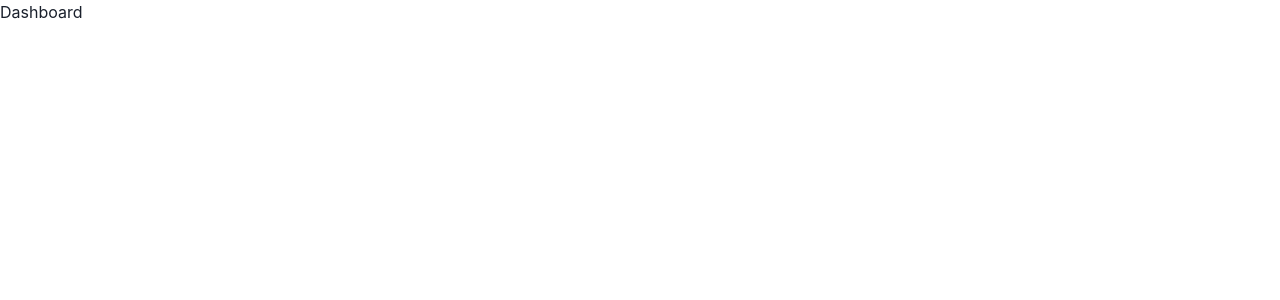
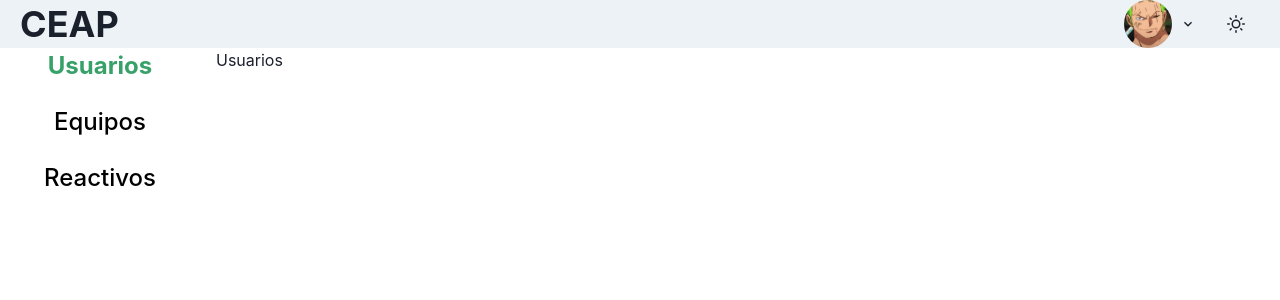
Before and after one commit to ClaudioGuevaraDev/CEAP, a React (Create React App) app in the folder frontend/: page /#/admin in a window 1280 px wide. Shown: the top 300 px of the page. Built offline with nearby package versions, Linux system fonts and the light colour scheme; the HTML template or start-up script is replaced by a standard one.

Commit message:
diseño de la aplicación avanzada

```diff
--- /dev/null
+++ b/frontend/src/components/Dashboard/Equipos.tsx
@@ -0,0 +1,3 @@
+export default function Equipos() {
+    return <h1>Equipos</h1>
+}
--- /dev/null
+++ b/frontend/src/components/Dashboard/Reactivos.tsx
@@ -0,0 +1,3 @@
+export default function Reactivos() {
+  return <h1>Reactivos</h1>;
+}
--- /dev/null
+++ b/frontend/src/components/Dashboard/Usuarios.tsx
@@ -0,0 +1,3 @@
+export default function Usuarios() {
+    return <h1>Usuarios</h1>
+}
--- a/frontend/src/components/Navbar.tsx
+++ b/frontend/src/components/Navbar.tsx
@@ -1,8 +1,28 @@
-import { Box, IconButton, Text, useColorMode } from "@chakra-ui/react";
-import { SunIcon } from "@chakra-ui/icons";
+import {
+  Avatar,
+  Box,
+  Button,
+  IconButton,
+  Menu,
+  MenuButton,
+  MenuItem,
+  MenuList,
+  Text,
+  useColorMode,
+} from "@chakra-ui/react";
+import { SunIcon, ChevronDownIcon } from "@chakra-ui/icons";
+import { useNavigate } from "react-router-dom"
+
+import Zoro from "../assets/zoro.jpg";
 
 export default function Navbar() {
   const { colorMode, toggleColorMode } = useColorMode();
+
+  const navigate = useNavigate()
+
+  const logout = () => {
+    navigate("/")
+  }
 
   return (
     <Box
@@ -11,13 +31,29 @@ export default function Navbar() {
       alignItems="center"
       justifyContent="space-between"
       background={colorMode === "light" ? "gray.100" : "gray.700"}
-      style={{ height: "6vh" }}
+      style={{ height: "6vh", maxHeight: "6vh" }}
       padding={5}
     >
       <Text fontSize="4xl" fontWeight="bold">
         CEAP
       </Text>
       <Box>
+        <Menu>
+          <MenuButton
+            as={Button}
+            rightIcon={<ChevronDownIcon />}
+            background="transparent"
+            _hover={{ background: "transparent" }}
+            _active={{ background: "transparent" }}
+            _focus={{ border: "none" }}
+          >
+            <Avatar name="Zoro" src={Zoro} />
+          </MenuButton>
+          <MenuList>
+            <MenuItem>Claudio Guevara</MenuItem>
+            <MenuItem onClick={logout}>Cerrar Sesión</MenuItem>
+          </MenuList>
+        </Menu>
         <IconButton
           aria-label="Theme"
           icon={<SunIcon />}
--- /dev/null
+++ b/frontend/src/components/Sidebar.tsx
@@ -0,0 +1,41 @@
+import { Box, Stack, Text, useColorMode } from "@chakra-ui/react";
+import { Dispatch, SetStateAction } from "react";
+import { sections, ISection } from "../utils/sections";
+
+interface Props {
+  section: string;
+  setSection: Dispatch<SetStateAction<string>>;
+}
+
+export default function Sidebar(props: Props) {
+  const { section, setSection } = props;
+
+  const { colorMode } = useColorMode();
+
+  return (
+    <Box w="100%" display="flex" flexDirection="column" alignItems="center">
+      <Stack spacing={5}>
+        {sections.map((s: ISection) => (
+          <Text
+            key={s.id}
+            textAlign="center"
+            fontWeight={section === s.id ? "bold" : "medium"}
+            fontSize="2xl"
+            cursor="pointer"
+            _hover={{ fontWeight: "bold" }}
+            color={
+              section === s.id
+                ? "green.500"
+                : colorMode === "light"
+                ? "#000"
+                : "#fff"
+            }
+            onClick={() => setSection(s.id)}
+          >
+            {s.name}
+          </Text>
+        ))}
+      </Stack>
+    </Box>
+  );
+}
--- a/frontend/src/pages/Dashboard.tsx
+++ b/frontend/src/pages/Dashboard.tsx
@@ -1,5 +1,34 @@
+import { useState } from "react";
+import { Box, Grid, GridItem } from "@chakra-ui/react";
+import Layout from "../components/Layout";
+import Sidebar from "../components/Sidebar";
+
+import Usuarios from "../components/Dashboard/Usuarios";
+import Equipos from "../components/Dashboard/Equipos";
+import Reactivos from "../components/Dashboard/Reactivos";
+
 export default function Dashboard() {
-    return (
-        <h1>Dashboard</h1>
-    )
+  const [section, setSection] = useState("usuarios");
+
+  return (
+    <Layout>
+      <Box style={{ height: "94vh", maxHeight: "94vh" }}>
+        <Grid
+          h="100%"
+          templateRows="repeat(2, 1fr)"
+          templateColumns="repeat(12, 1fr)"
+          gap={4}
+        >
+          <GridItem rowSpan={2} colSpan={2}>
+            <Sidebar section={section} setSection={setSection} />
+          </GridItem>
+          <GridItem rowSpan={2} colSpan={10} overflowY="auto">
+            {section === "usuarios" && <Usuarios />}
+            {section === "equipos" && <Equipos />}
+            {section === "reactivos" && <Reactivos />}
+          </GridItem>
+        </Grid>
+      </Box>
+    </Layout>
+  );
 }
--- /dev/null
+++ b/frontend/src/utils/sections.ts
@@ -0,0 +1,19 @@
+export interface ISection {
+  id: string;
+  name: string;
+}
+
+export const sections: ISection[] = [
+  {
+    id: "usuarios",
+    name: "Usuarios",
+  },
+  {
+    id: "equipos",
+    name: "Equipos",
+  },
+  {
+    id: "reactivos",
+    name: "Reactivos",
+  },
+];
```
Also changed, not shown: frontend/src/assets/zoro.jpg (added).
